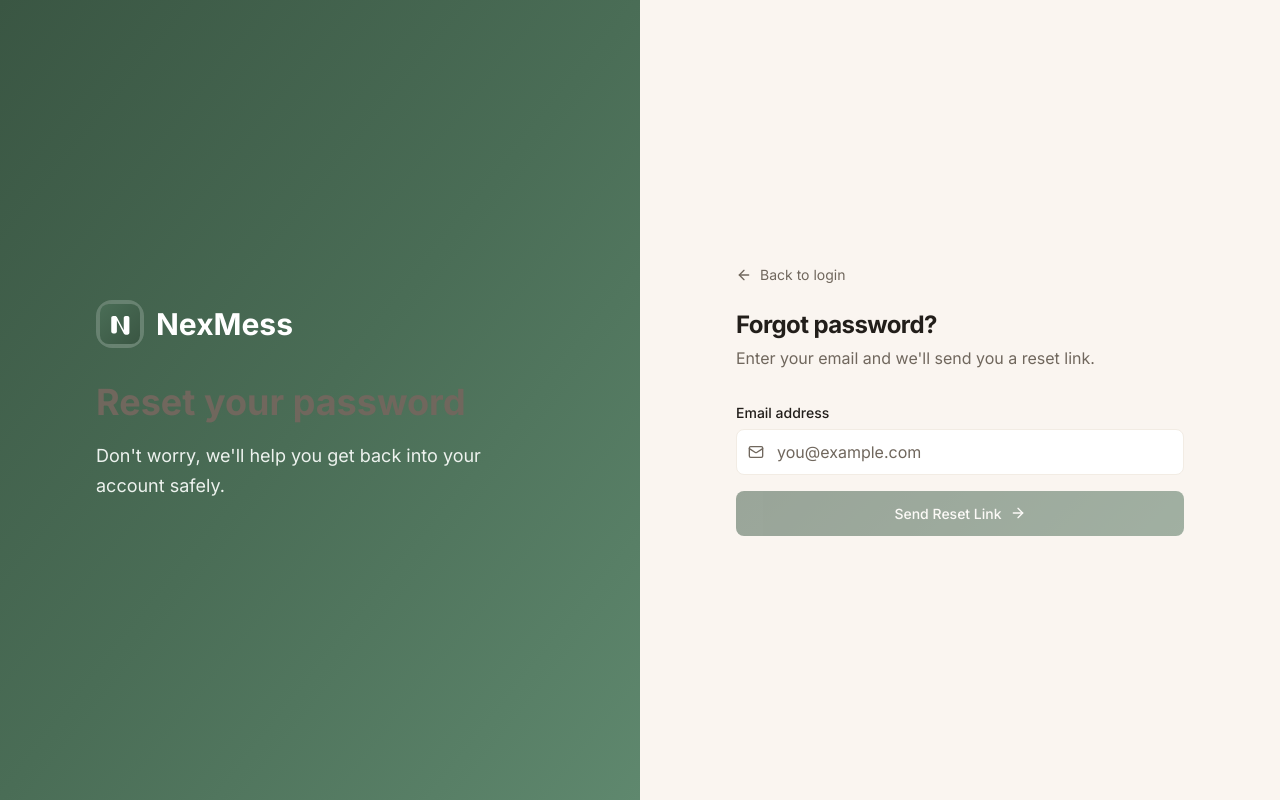
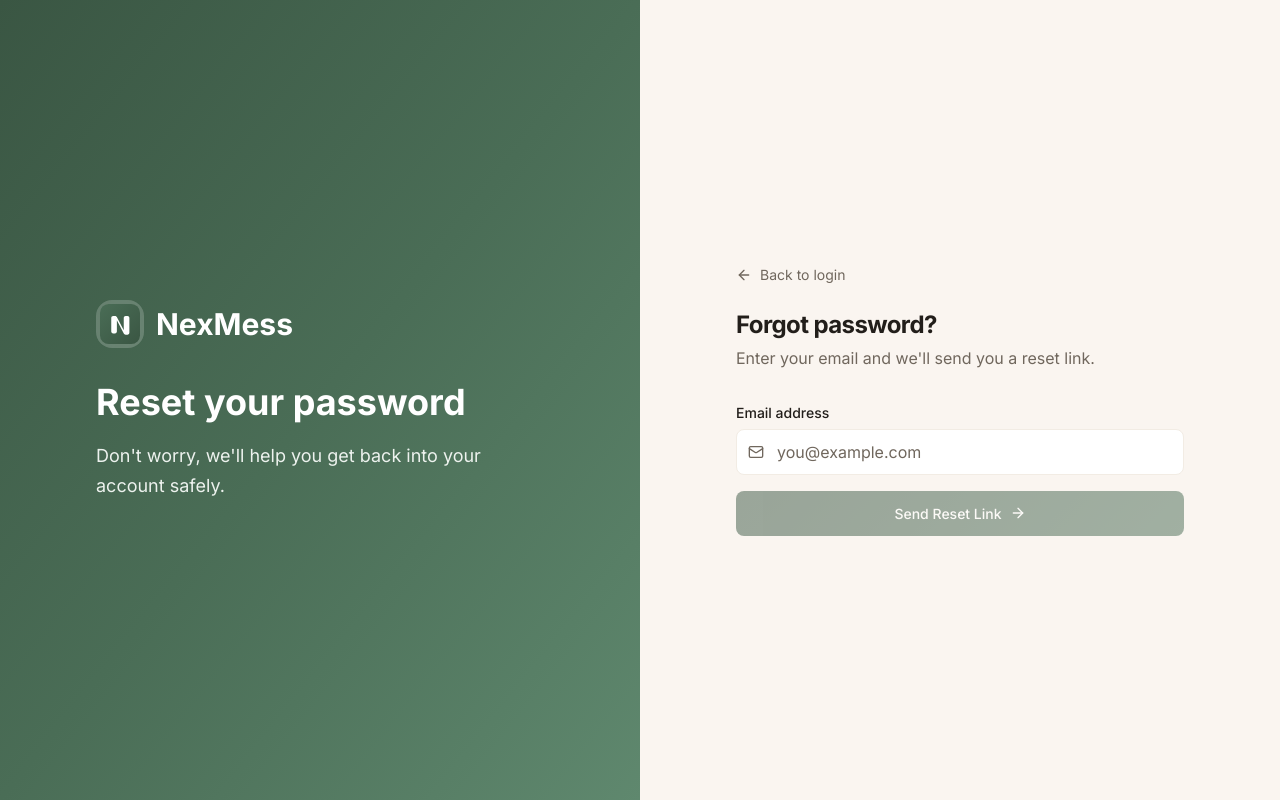
Before and after one commit to KMSiam/NexMess, a React (Vite) app: page /forgot-password in a window 1280 px wide. Built offline with nearby package versions, Linux system fonts and the light colour scheme; no server answers.

Commit message:
fix(auth): preserve white hero heading color on ForgotPasswordPage and UpdatePasswordPage (v2.5.3)

```diff
--- a/package.json
+++ b/package.json
@@ -1,7 +1,7 @@
 {
   "name": "nexmess",
   "private": true,
-  "version": "2.5.2",
+  "version": "2.5.3",
   "type": "module",
   "scripts": {
     "dev": "vite",
--- a/src/pages/auth/ForgotPasswordPage.tsx
+++ b/src/pages/auth/ForgotPasswordPage.tsx
@@ -109,7 +109,7 @@ export default function ForgotPasswordPage() {
             </div>
             <span className="text-3xl font-bold">NexMess</span>
           </div>
-          <p className="mb-4 text-4xl leading-tight font-bold">{t('auth.forgotPassword.heroTitle')}</p>
+          <p className="mb-4 text-4xl leading-tight font-bold text-white">{t('auth.forgotPassword.heroTitle')}</p>
           <p className="text-lg leading-relaxed text-[#EDF2EE]">
             {t('auth.forgotPassword.heroDesc')}
           </p>
--- a/src/pages/auth/UpdatePasswordPage.tsx
+++ b/src/pages/auth/UpdatePasswordPage.tsx
@@ -160,7 +160,7 @@ export default function UpdatePasswordPage() {
             </div>
             <span className="text-3xl font-bold">NexMess</span>
           </div>
-          <p className="mb-4 text-4xl leading-tight font-bold">{t('auth.updatePassword.heroTitle')}</p>
+          <p className="mb-4 text-4xl leading-tight font-bold text-white">{t('auth.updatePassword.heroTitle')}</p>
           <p className="text-lg leading-relaxed text-[#EDF2EE]">
             {t('auth.updatePassword.heroDesc')}
           </p>
```
Also changed, not shown: 1 other file (tests, documents, lock files or other folders).
